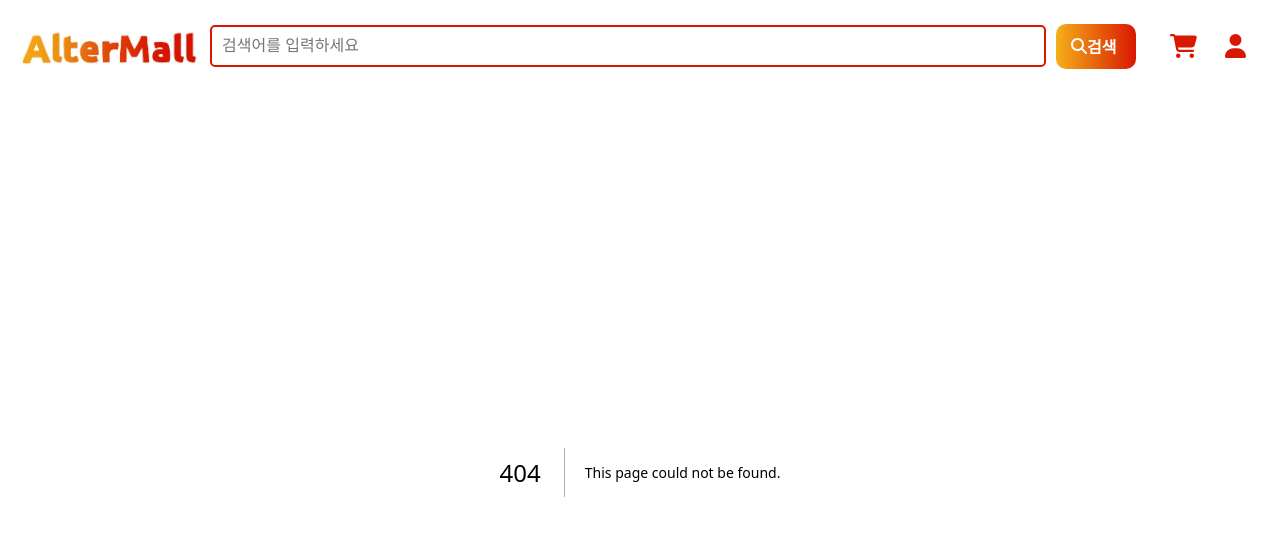
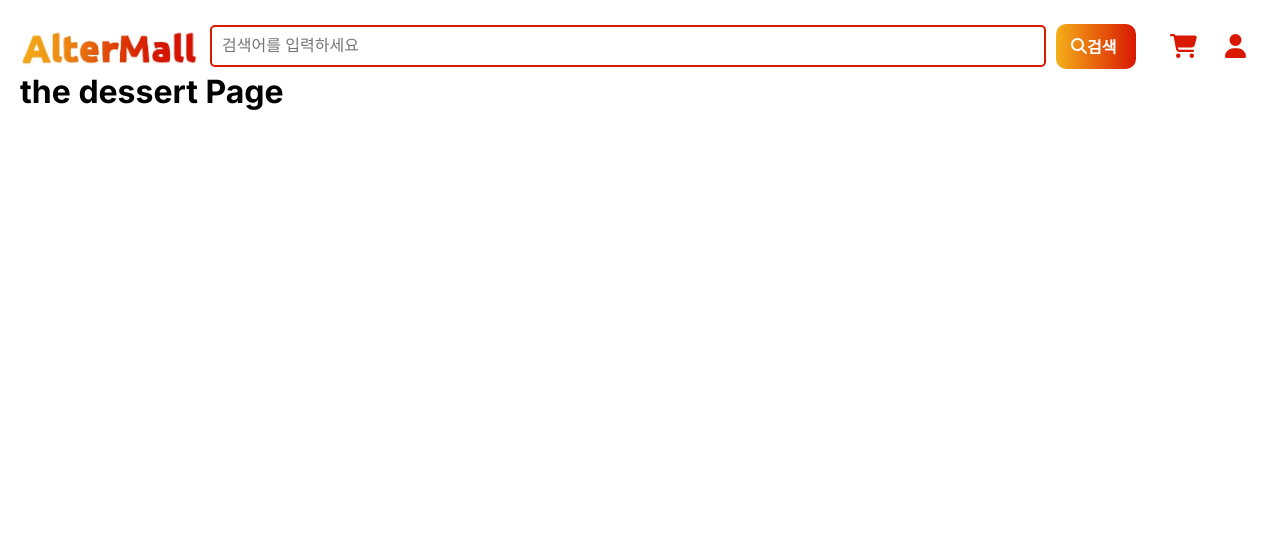
Before and after one commit to InChrist-Dev/AlterMall-Client, a Next.js app in the folder client_alter/: page /category/dessert in a window 1280 px wide. Before the commit this address had no page. Shown: the top 536 px of the page. Built offline with nearby package versions, Linux system fonts and the light colour scheme.

Commit message:
feature: 카테고리 페이지 추가

```diff
--- /dev/null
+++ b/client_alter/app/category/[id]/page.js
@@ -0,0 +1,9 @@
+
+export default async function ItemPage(props) {
+  const category = props.params.id;
+    return (
+      <div>
+        <h1>the {category} Page</h1>
+      </div>
+    );
+  }
```
Also changed, not shown: client_alter/app/items/page.js (deleted, +0 -10 lines).
